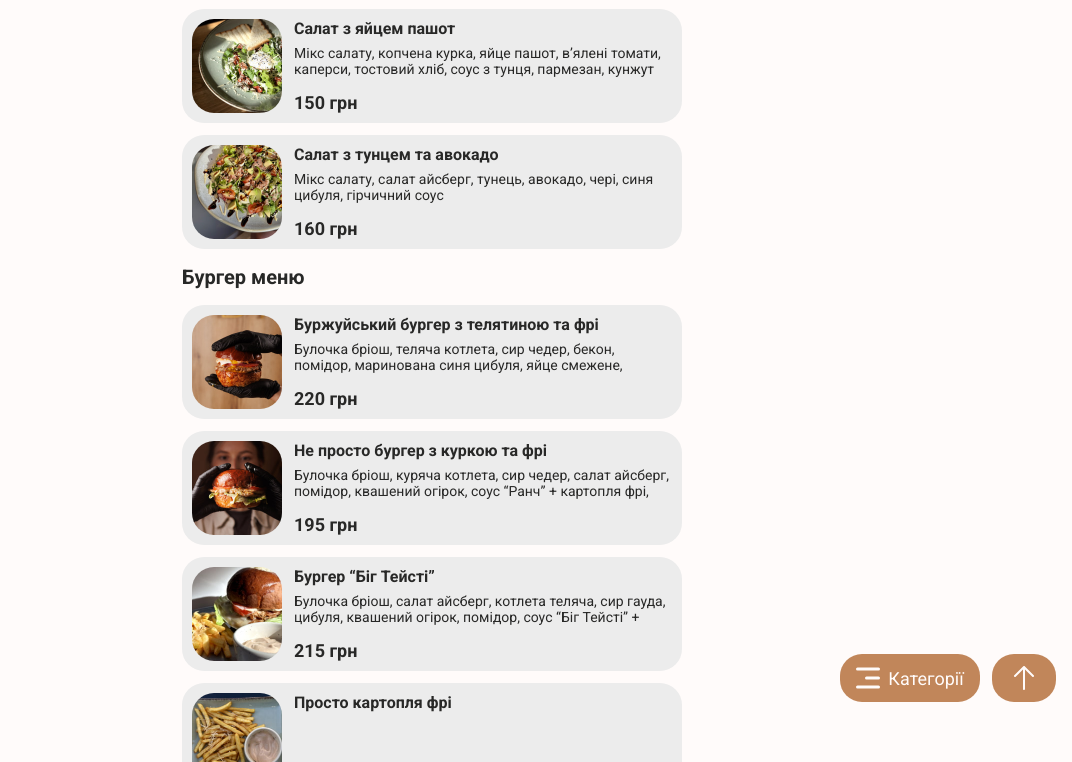
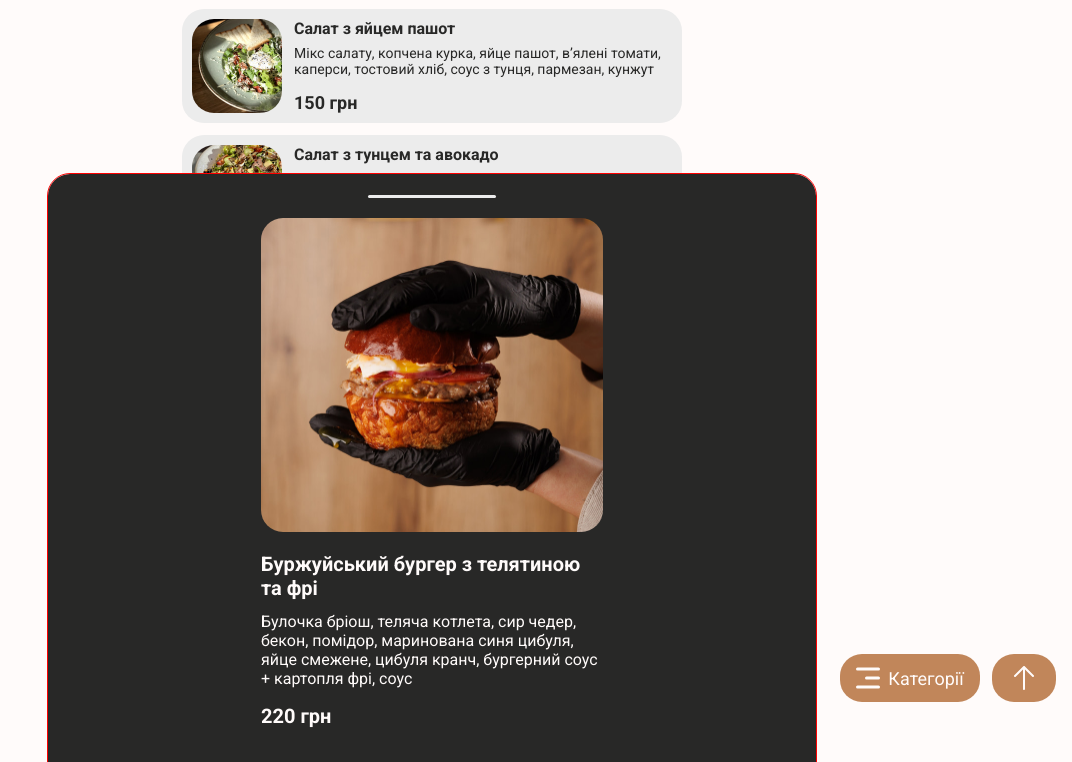
Before and after one commit to Olexandr597/CavaBar, a website: page menu.html in a window 1280 px wide. Both pictures are taken after a click on the item 640 px from the left and 9573 px from the top of the page. Shown: the part 9211-9973 px from the top of the page, without its empty margins (208-1280 px from the left). Drawn offline with nearby package versions, Linux system fonts and the light colour scheme.

Commit message:
tets popup

```diff
--- /dev/null
+++ b/js/pop_up_section_menu.js
@@ -0,0 +1,32 @@
+const iconPopup = document.querySelector('.burger_first');
+if (iconPopup) {
+  const menuPopup = document.querySelector('.pop_up_menu');
+  const iconCrossPopup = document.querySelector('.nav_line');
+  let startY;
+
+  // Відкривання попапа при кліці
+  iconPopup.addEventListener("click", function (e) {
+    document.body.classList.toggle('_lock');
+    iconPopup.classList.toggle('active');
+    menuPopup.classList.toggle('active');
+  });
+
+  // Закриття попапа при свайпі вниз
+  document.addEventListener('touchstart', function (event) {
+    startY = event.touches[0].clientY;
+  });
+
+  document.addEventListener('touchmove', function (event) {
+    if (!startY) return;
+
+    const currentY = event.touches[0].clientY;
+    const deltaY = currentY - startY;
+
+    if (deltaY > 50 && event.target.classList.contains('nav_line')) {
+      document.body.classList.remove('_lock');
+      iconPopup.classList.remove('active');
+      menuPopup.classList.remove('active');
+      startY = null;
+    }
+  });
+}
--- a/menu.html
+++ b/menu.html
@@ -874,8 +874,8 @@
         <h1 class="section_menu_title">Бургер меню</h1>
     </div>
     <ul class="menu_section">
-        <li>
-            <div class="menu_box max_box" >
+        <li class="burger_first">
+            <div class="menu_box max_box   "  >
                 <img class="photo_menu "  src="./images/burger_1.jpg" alt="Буржуйський бургер з телятиною та фрі" height="94" width="90">
                 <div class="container_text_menu">
                     <p class="title_dish max">Буржуйський бургер з телятиною та фрі</p>
@@ -1270,8 +1270,21 @@
                 </li>
             </ul>
     </div>
+<div class="pop_up_menu">
+    <div class="nav_line"><span class="nav_line_el"></span></div>
+    <img class="photo_menu_pop_up"  src="./images/pop_up_1.jpg" alt="Буржуйський бургер з телятиною та фрі" >
+    <div class="container_text_menu_pop_up">
+        <p class="title_dish_pop_up">Буржуйський бургер з телятиною та фрі</p>
+        <p class="content_dish_pop_up">Булочка бріош, теляча котлета, сир чедер, бекон, помідор, маринована синя цибуля, яйце смежене, цибуля кранч, бургерний соус + картопля фрі, соус</p>
+        <p class="price_dish_pop_up">220 грн</p>
+    </div>
+</div>
+
+
+
     <script src="./js/burger_menu.js" ></script>
     <script src="./js/pop_up_categories.js" ></script>
+    <script src="./js/pop_up_section_menu.js"></script>
    <!-- <script type="text/javascript" src="//cdn.jsdelivr.net/npm/slick-carousel@1.8.1/slick/slick.min.js"></script> -->
    <script src="https://code.jquery.com/jquery-3.7.1.min.js" ></script>
    <script src="./js/slick.min.js"></script>
--- a/styles/styles.css
+++ b/styles/styles.css
@@ -178,6 +178,7 @@ body._lock{
     display: flow-root;
     margin-top: 28px;
     width: 145px;
+    height: 64px;
 
 }
 @media screen and (min-width: 375px) {
@@ -1060,3 +1061,117 @@ bottom: 0;
     }
 
 }
+/*===========================================POP_UP======================================================*/
+.pop_up_menu {
+   box-sizing: border-box;
+   width: 100%;
+    min-width: 320px;
+    max-width: 768px;
+    margin-left: auto;
+    margin-right: auto;
+    border-radius: 22px 22px 0px 0px;
+    background: var(--Dark-grey, #282827);
+    height: 588px;
+    outline: 1px solid red;
+    /* display: flex; */
+    position: fixed;
+    bottom: -650px;
+    left: 50%;
+    transform: translate(-50%, 0);
+
+    transition: all 0.3s ease 0s;
+    padding-left: 24px;
+    padding-right: 24px;
+   z-index: 10;
+
+}
+.pop_up_menu.active{
+    bottom: 0;
+}
+
+
+.photo_menu_pop_up {
+    width: 290px;
+    height: 268px;
+    margin-left: auto;
+    margin-right: auto;
+    display: block;
+    border-radius: 22px;
+    margin-bottom: 20px;
+
+}
+@media screen and (min-width:375px){
+    .photo_menu_pop_up{
+        width: 342px;
+        height: 314px;
+    }
+
+}
+.container_text_menu_pop_up {
+
+    margin-left: auto;
+    margin-right: auto;
+
+
+}
+.title_dish_pop_up {
+    width: 290px;
+    color: var(--White, #FFFBFA);
+    font-family: Roboto;
+    font-size: 20px;
+    font-style: normal;
+    font-weight: 600;
+    line-height: normal;
+    margin-left: auto;
+    margin-right: auto;
+    margin-bottom: 12px;
+
+}
+@media screen and (min-width:375px){
+    .title_dish_pop_up{
+        width: 342px;
+    }
+
+}
+.content_dish_pop_up {
+    overflow: hidden;
+    color: var(--White, #FFFBFA);
+    text-overflow: ellipsis;
+    font-family: Roboto;
+    font-size: 16px;
+    font-style: normal;
+    font-weight: 400;
+    line-height: normal;
+    width: 290px;
+    height: 100%;
+    margin-left: auto;
+    margin-right: auto;
+    margin-bottom: 16px;
+
+}
+@media screen and (min-width:375px){
+    .content_dish_pop_up{
+        width: 342px;
+
+    }
+
+}
+.price_dish_pop_up {
+    width: 290px;
+    color: var(--White, #FFFBFA);
+    font-family: Roboto;
+    font-size: 20px;
+    font-style: normal;
+    font-weight: 600;
+    line-height: normal;
+    margin-left: auto;
+    margin-right: auto;
+
+}
+@media screen and (min-width:375px){
+    .price_dish_pop_up{
+        width: 342px;
+
+    }
+
+}
```
Also changed, not shown: index.html (+1 -1 lines), js/pop_up_categories.js (+0 -13 lines), reviews.html (+1 -1 lines), images/pop_up_1.jpg (added).
